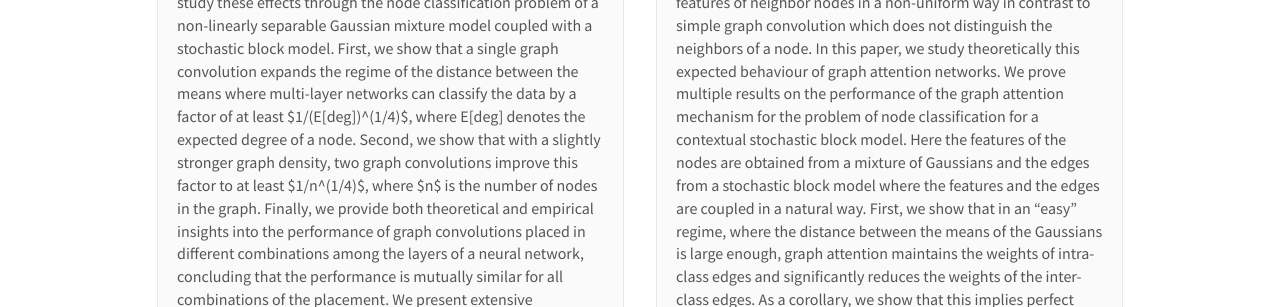
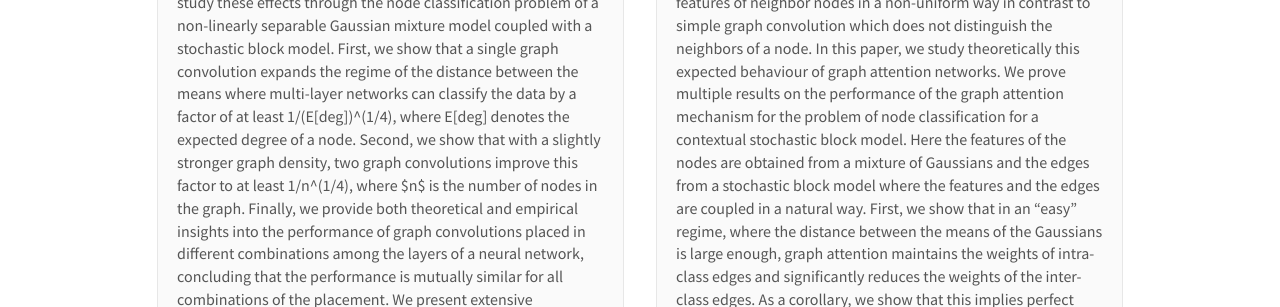
Before and after one commit to opallab/opallab.github.io, a Jekyll site: the page built from _pages/publications.md, in a window 1280 px wide and 900 px high. Shown: the part 464-771 px from the top of the window. Built offline with Jekyll 4.4.1, drawn with Linux system fonts in a browser that asks for light colours; nearby versions of some CDN libraries; some of the changed text lies outside the part shown.

Commit message:
effects paper

```diff
--- a/_data/publist.yml
+++ b/_data/publist.yml
@@ -1,6 +1,6 @@
 - title: "Effects of Graph Convolutions in Deep Networks"
   image: effects_of_gc_in_deep_networks.png
-  description: Graph Convolutional Networks (GCNs) are one of the most popular architectures that are used to solve classification problems accompanied by graphical information. We present a rigorous theoretical understanding of the effects of graph convolutions in multi-layer networks. We study these effects through the node classification problem of a non-linearly separable Gaussian mixture model coupled with a stochastic block model. First, we show that a single graph convolution expands the regime of the distance between the means where multi-layer networks can classify the data by a factor of at least $1/(E[deg])^(1/4)$, where E[deg] denotes the expected degree of a node. Second, we show that with a slightly stronger graph density, two graph convolutions improve this factor to at least $1/n^(1/4)$, where $n$ is the number of nodes in the graph. Finally, we provide both theoretical and empirical insights into the performance of graph convolutions placed in different combinations among the layers of a neural network, concluding that the performance is mutually similar for all combinations of the placement. We present extensive experiments on both synthetic and real-world data that illustrate our results.
+  description: Graph Convolutional Networks (GCNs) are one of the most popular architectures that are used to solve classification problems accompanied by graphical information. We present a rigorous theoretical understanding of the effects of graph convolutions in multi-layer networks. We study these effects through the node classification problem of a non-linearly separable Gaussian mixture model coupled with a stochastic block model. First, we show that a single graph convolution expands the regime of the distance between the means where multi-layer networks can classify the data by a factor of at least 1/(E[deg])^(1/4), where E[deg] denotes the expected degree of a node. Second, we show that with a slightly stronger graph density, two graph convolutions improve this factor to at least 1/n^(1/4), where $n$ is the number of nodes in the graph. Finally, we provide both theoretical and empirical insights into the performance of graph convolutions placed in different combinations among the layers of a neural network, concluding that the performance is mutually similar for all combinations of the placement. We present extensive experiments on both synthetic and real-world data that illustrate our results.
   authors: A. Baranwal, K. Fountoulakis, A. Jagannath
   link:
     url: https://arxiv.org/abs/2204.09297
```
